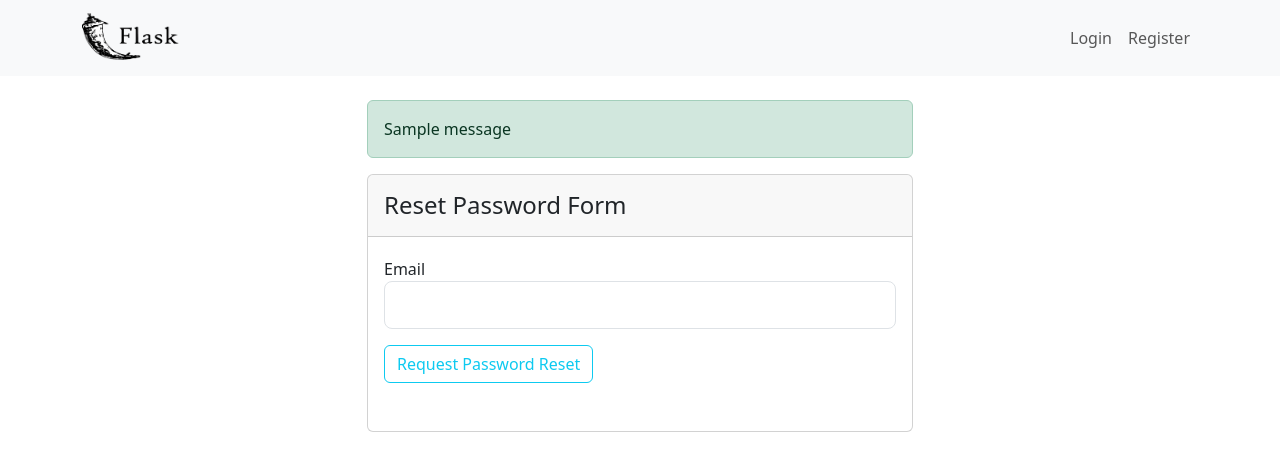
After one commit to Madlhawa/HarithmaPOS, a Flask app: page /reset_password in a window 1280 px wide. The commit adds this page. Shown: the top 471 px of the page. Run offline with Flask 3, Linux system fonts and the light colour scheme; tables that the repository leaves empty hold one stand-in row (values such as "Sample post"); one stand-in notice (Sample message) is shown; some libraries are stand-ins or nearby versions.

Commit message:
password reset

```diff
--- a/harithmapos/forms.py
+++ b/harithmapos/forms.py
@@ -4,6 +4,20 @@ from flask_login import current_user
 from wtforms import StringField, EmailField, PasswordField, SubmitField, BooleanField, TelField, IntegerField, ValidationError
 from wtforms.validators import DataRequired, Length, Email, EqualTo
 from harithmapos.models import User
+
+class ResetPasswordForm(FlaskForm):
+    password = PasswordField("Password", validators=[DataRequired(),Length(min=6)])
+    confirm_password = PasswordField("Confirm Password", validators=[DataRequired(),EqualTo('password')])
+    submit = SubmitField('Reset Password')
+
+class RequestPasswordResetFrom(FlaskForm):
+    email = EmailField("Email", validators=[DataRequired(), Email()])
+    submit = SubmitField('Request Password Reset')
+
+    def validate_email(self, email):
+        user = User.query.filter_by(email=email.data).first()
+        if not user:
+            raise ValidationError('User with this email do not exists.')
 
 class SearchForm(FlaskForm):
     query = StringField("query", validators=[DataRequired()])
--- a/harithmapos/routes.py
+++ b/harithmapos/routes.py
@@ -1,11 +1,51 @@
 import os
 import secrets
 from PIL import Image
-from harithmapos import app, db, bcrypt
+from harithmapos import app, db, bcrypt, mail
 from harithmapos.models import Customer, Vehical, User, Supplier
 from flask import render_template, request, redirect, url_for, flash
-from harithmapos.forms import SearchForm, UserRegisterForm, UserLoginForm, UserUpdateForm, CustomerForm, VehicalForm, SupplierCreateForm, SupplierUpdateForm
+from harithmapos.forms import UserRegisterForm, UserLoginForm, UserUpdateForm, CustomerForm, VehicalForm, SupplierCreateForm, SupplierUpdateForm, RequestPasswordResetFrom, ResetPasswordForm
 from flask_login import login_user, logout_user, login_required, current_user
+from flask_mail import Message
+
+@app.route("/reset_password/<token>", methods=['GET', 'POST'])
+def reset_token(token):
+    if current_user.is_authenticated:
+        return redirect(url_for('customer'))
+    user = User.verify_reset_token(token)
+    if not user:
+        flash('Invalid or expired token.', category='warning')
+        return redirect(url_for('reset_request'))
+    form = ResetPasswordForm()
+    if form.validate_on_submit():
+        hashed_password = bcrypt.generate_password_hash(form.password.data).decode('utf-8')
+        user.password = hashed_password
+        db.session.commit()
+        flash(f'Account password has been updated. Please login.',category='success')
+        return redirect(url_for('login'))
+    return render_template('reset_token.html', title='Password Reset', form = form)
+
+def send_reset_email(user):
+    token = user.get_reset_token()
+    msg = Message('Password Reset Request',sender=app.config['MAIL_USERNAME'],recipients=[user.email])
+    msg.body = f'''To reset your password please visit:
+{url_for('reset_token', token=token, _external=True)}
+
+If you did not make this request then simply ignore this email.
+'''
+    mail.send(msg)
+
+@app.route("/reset_password", methods=['GET', 'POST'])
+def reset_request():
+    if current_user.is_authenticated:
+        return redirect(url_for('customer'))
+    form = RequestPasswordResetFrom()
+    if form.validate_on_submit():
+        user = User.query.filter_by(email=form.email.data).first()
+        send_reset_email(user)
+        flash('Email has been sent with instructions to reset your password.', 'info')
+        return redirect(url_for('login'))
+    return render_template('reset_request.html', title='Password Reset', form = form)
 
 @app.route('/supplier/<int:supplier_id>/delete', methods = ['GET', 'POST'])
 @login_required
@@ -51,23 +91,24 @@ def insert_supplier():
 @app.route("/supplier", methods=['GET', 'POST'])
 @login_required
 def supplier():
-    page = request.args.get('page',1,type=int)
     supplier_create_form = SupplierCreateForm()
     supplier_update_form = SupplierUpdateForm()
-    search_form = SearchForm()
-    print(f'{search_form.query.data = }')
-    if search_form.validate_on_submit():
-        print(f'{search_form.query.data = }')
-        suppliers = Supplier.query.order_by(Supplier.update_dttm.desc()).filter(Supplier.name.icontains(search_form.query.data)).paginate(page=page, per_page=5)
+
+    per_page = 1
+    page = request.args.get('page',1,type=int)
+    query = request.args.get("query",None)
+
+    if query:
+        suppliers = Supplier.query.order_by(Supplier.update_dttm.desc()).filter(Supplier.name.icontains(query)).paginate(page=page, per_page=per_page)
     else:
-        suppliers = Supplier.query.order_by(Supplier.update_dttm.desc()).paginate(page=page, per_page=5)
+        suppliers = Supplier.query.order_by(Supplier.update_dttm.desc()).paginate(page=page, per_page=per_page)
     return render_template(
         'supplier.html',
         title='Supplier',
         supplier_create_form=supplier_create_form,
         supplier_update_form=supplier_update_form,
-        search_form=search_form,
-        suppliers=suppliers
+        suppliers=suppliers,
+        query=query
     )
 
 def save_image(form_image):
--- /dev/null
+++ b/harithmapos/templates/reset_request.html
@@ -0,0 +1,47 @@
+{% extends 'base.html' %}
+{% block title %} Home {% endblock %}
+{% block body %}
+<div class="container mt-4">
+    <div class="row justify-content-center">
+        <div class="col-md-6">
+            {% with messages = get_flashed_messages(with_categories=true) %}
+                {% if messages %}
+                    {% for category, message in messages %}
+                    <div class="alert alert-{{ category }}" role="alert">
+                        {{message}}
+                    </div>
+                    {% endfor %}
+                {% endif %}
+            {% endwith %}
+            <div class="card">
+                <header class="card-header">
+                    <h4 class="card-title mt-2">Reset Password Form</h4>
+                </header>
+                <article class="card-body">
+                    <form method="POST" action="">
+                        {{ form.hidden_tag() }}
+                        <fieldset class="form-group">
+                            <div class="form-group">
+                                {{ form.email.label(class="form-control-label mt-1") }}
+                                {% if form.email.errors %}
+                                    {{ form.email(class="form-control form-control-lg is-invalid") }}
+                                    <div class="invalid-feedback">
+                                        {% for error in form.email.errors %}
+                                            <span>{{ error }}</span>
+                                        {% endfor %}
+                                    </div>
+                                {% else %}
+                                    {{ form.email(class="form-control form-control-lg") }}
+                                {% endif %}
+                            </div>
+                        </fieldset>
+                        <div class="form-group">
+                            {{ form.submit(class="btn btn-outline-info mt-3 mb-3") }}
+                        </div>
+                    </form>
+                </article>
+            </div>
+        </div>
+    </div>
+</div>
+{% endblock body %}
--- /dev/null
+++ b/harithmapos/test.py
@@ -0,0 +1,6 @@
+import os
+
+username = os.environ.get('HARITHMA_EMAIL')
+password = os.environ.get('HARITHMA_PASSWORD')
+
+print(username, password)
--- a/requirements.txt
+++ b/requirements.txt
@@ -6,3 +6,5 @@ email-validator
 flask-bcrypt
 flask-login
 Pillow
+itsdangerous
+flask-mail
```
Also changed, not shown: harithmapos/__init__.py (+10 -0 lines), harithmapos/models.py (+15 -1 lines), harithmapos/templates/login.html (+5 -5 lines), harithmapos/templates/reset_token.html (added, +51 -0 lines), harithmapos/templates/supplier.html (+8 -8 lines), harithmapos/static/user_images/ae794f99ad8a45a7.png (renamed from harithmapos/static/user_images/0ac862c2c018f98d.png).
